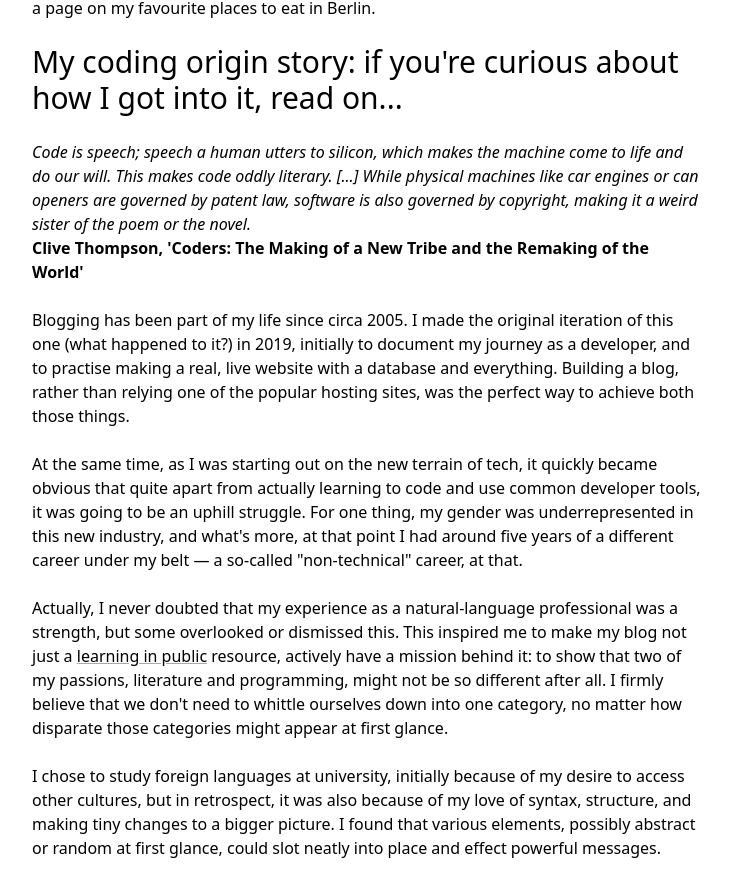
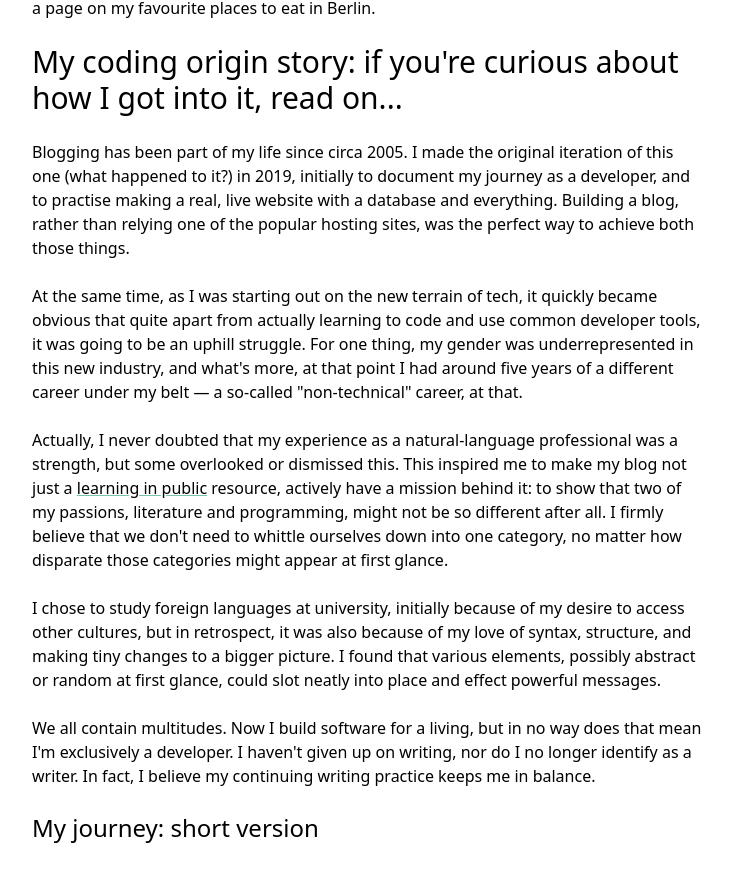
Before and after one commit to rosamundm/devblog, a Next.js app: page /about in a window 1280 px wide. Shown: the part 817-1689 px from the top of the page, without its empty margins (272-1004 px from the left). Built offline with nearby package versions, Linux system fonts and the light colour scheme.

Commit message:
Add todo, make about change

```diff
--- a/pages/about.js
+++ b/pages/about.js
@@ -65,19 +65,6 @@ export default function About() {
               <h2 className="text-3xl">
                   My coding origin story: if you're curious about how I got into it, read on...
               </h2>
-                  <br></br>
-              <blockquote>
-                <em>
-                  Code is speech; speech a human utters to silicon, which makes the machine come to life and do our will.
-                  This makes code oddly literary. [...] While physical machines like car engines or can openers are
-                  governed by patent law, software is also governed by copyright, making it a weird sister of
-                  the poem or the novel.
-                </em>
-                  <br></br>
-                <strong>
-                  Clive Thompson, 'Coders: The Making of a New Tribe and the Remaking of the World'
-                </strong>
-              </blockquote>
                   <br></br>
               <p>
                   Blogging has been part of my life since circa 2005. I made the original iteration of this one (what happened to it?)
```
Also changed, not shown: 1 other file (tests, documents, lock files or other folders).
